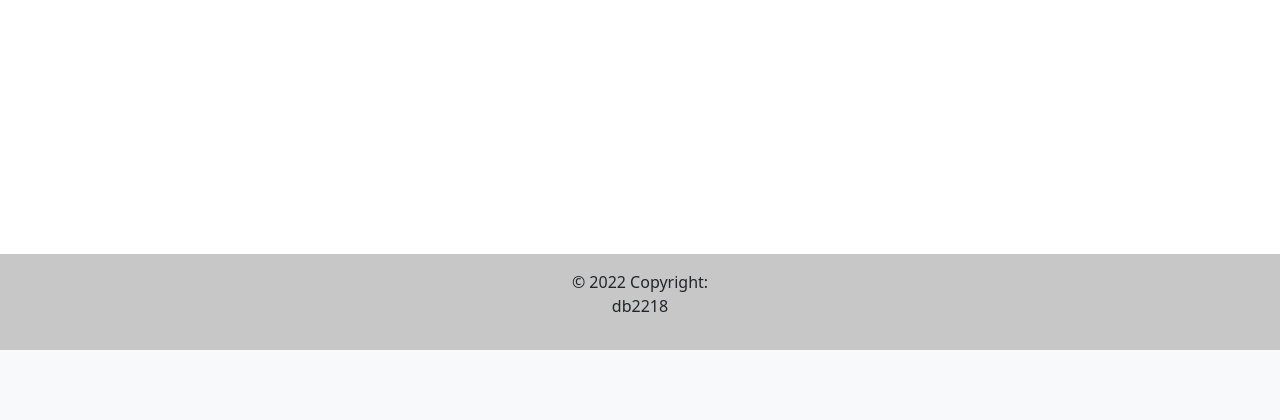
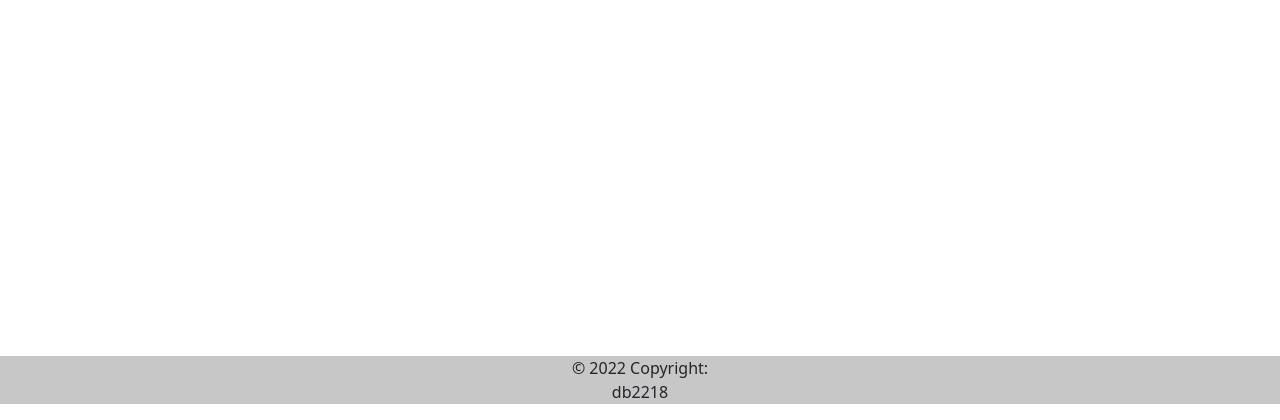
Before and after one commit to shintalha/Covid-19-Data-Management-System, a Flask app: page / in a window 1280 px wide. Shown: the part 650-1070 px from the top of the page. Before the commit the page ends 1000 px from the top, so only its background shows below. Run offline with Flask 2, Linux system fonts and the light colour scheme; some libraries are stand-ins or nearby versions.

Commit message:
footer placed

```diff
--- a/templates/after_login.html
+++ b/templates/after_login.html
@@ -44,7 +44,7 @@
 
   <footer class="bg-light text-center text-lg-start">
     <!-- Copyright -->
-    <div class="text-center p-3" style="background-color: rgba(0, 0, 0, 0.2);">
+    <div class="text-center p-19" style="background-color: rgba(0, 0, 0, 0.2);">
       © 2022 Copyright:
       <p class="text-dark" >db2218</p>
     </div>
--- a/templates/before_login.html
+++ b/templates/before_login.html
@@ -37,19 +37,21 @@
     <!-- Jinja template engine renders it -->
   </div>
 
-  <footer class="bg-light text-center text-lg-start">
-    <!-- Copyright -->
-    <div class="text-center p-3" style="background-color: rgba(0, 0, 0, 0.2);">
-      © 2022 Copyright:
-      <p class="text-dark" >db2218</p>
-    </div>
-    <!-- Copyright -->
-  </footer>
 
   {% block script %}
 
   <!-- Import Jquery -->
   {% endblock %}
+  <div id="footer" style="padding-top: 8%;">
+    <footer class="bg-light text-center text-lg-start">
+      <!-- Copyright -->
+      <div class="text-center p-19" style="background-color: rgba(0, 0, 0, 0.2);">
+        © 2022 Copyright:
+        <p class="text-dark" >db2218</p>
+      </div>
+      <!-- Copyright -->
+    </footer>
+  </div>
 </body>
 
 </html>
```
